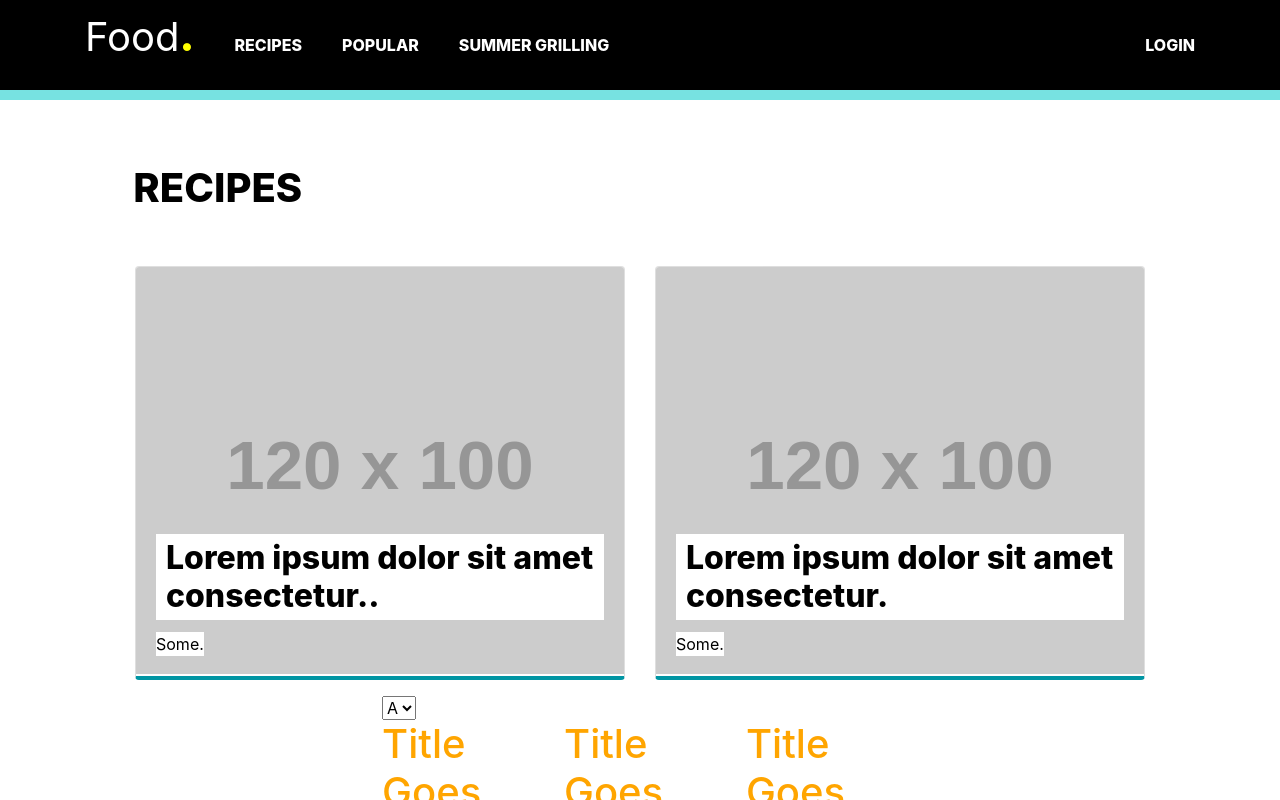
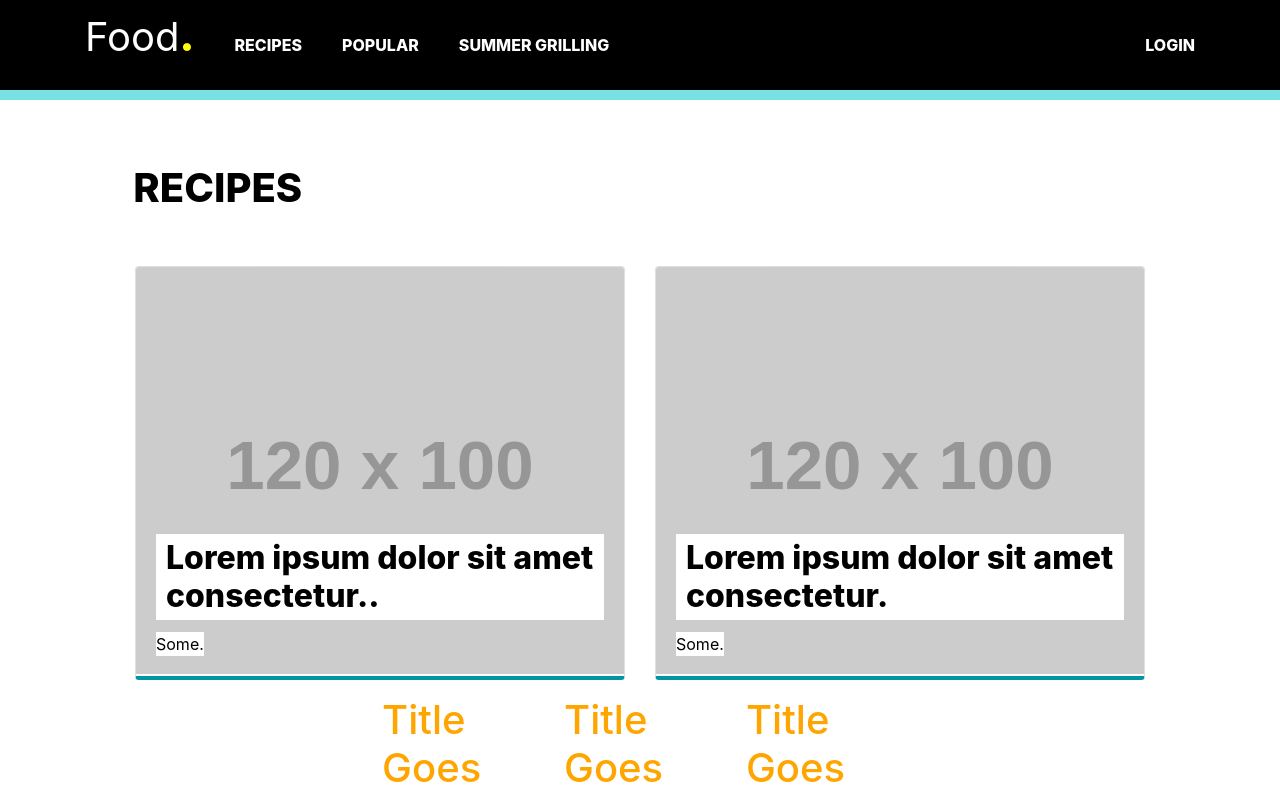
Before and after one commit to davidva123/foodclone, a React (Create React App) app: page / in a window 1280 px wide. Shown: the top 800 px of the page. Built offline with nearby package versions, Linux system fonts and the light colour scheme.

Commit message:
remove recipefilter for nonuse

```diff
--- a/src/components/RecipeList/RecipeList.jsx
+++ b/src/components/RecipeList/RecipeList.jsx
@@ -7,7 +7,7 @@ export const RecipeList = () => {
   return (
     <div className=" recipe-list row justify-content-md-center ">
       <div className="col col-lg-5">
-        <RecipeListFilter />
+        {/* <RecipeListFilter />  removed due to nonuse */}
         {/* {recipes.map(recipe => <RecipeCard recipe={recipe}/>)} */}
         <div className=" row  ">
           <RecipeCard starRating={1} />
```
